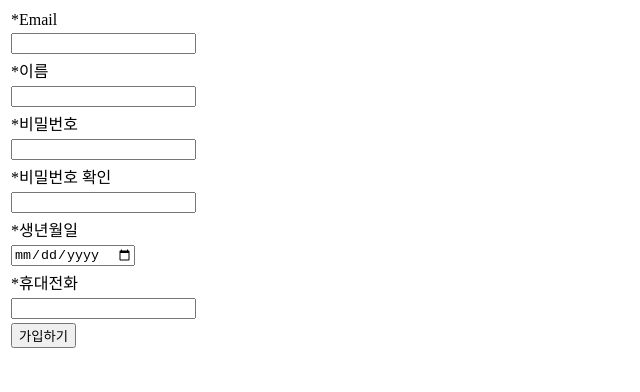
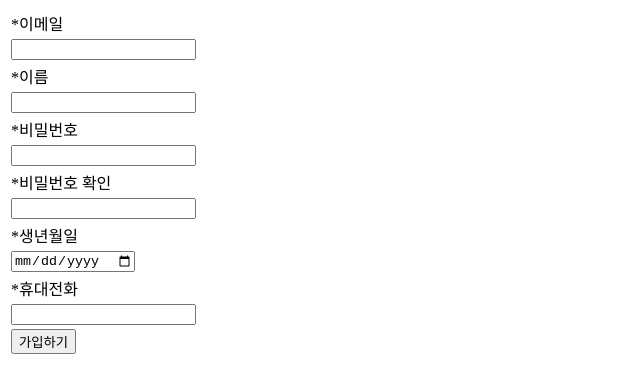
Before and after one commit to kinari4041/funfun, a plain HTML site: page register.html in a window 1280 px wide. Shown: the whole page, without its empty margins (0-640 px from the left). Drawn offline with Linux system fonts and the light colour scheme.

Commit message:
변경 테스트

```diff
--- a/register.html
+++ b/register.html
@@ -90,7 +90,7 @@
     <form name="frmJoin">
         <table>
             <tr>
-                <td>*Email</td>
+                <td>*이메일</td>
             </tr>
             <tr>
                 <td><input type="email" name="email" id="email"></td>
```
